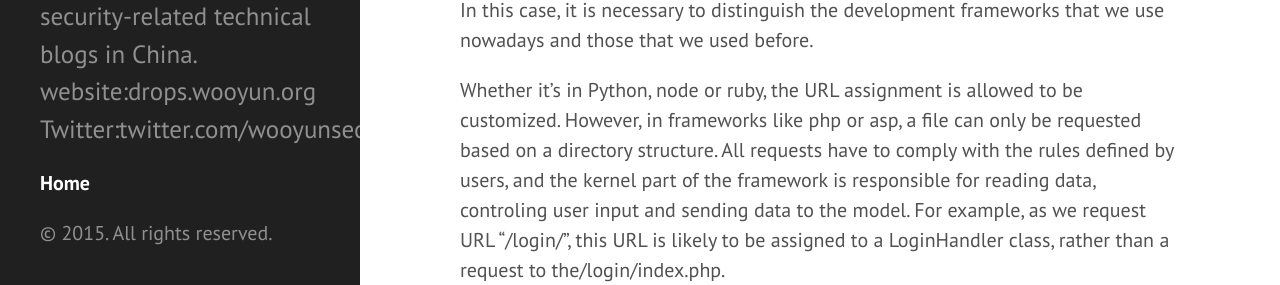
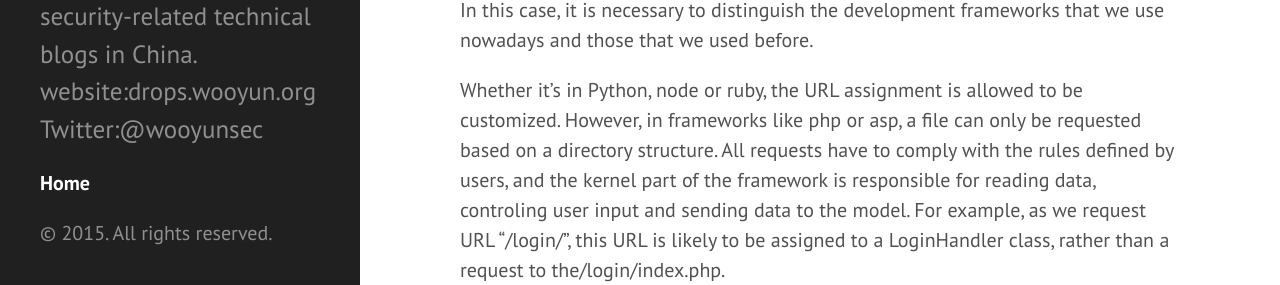
Before and after one commit to woolabs/woolabs.github.io, a Jekyll site: the page built from index.html, in a window 1280 px wide and 900 px high, scrolled down 472 px. Shown: the part 612-897 px from the top of the window. Built offline with Jekyll 4.4.1, drawn with Linux system fonts in a browser that asks for light colours; the list of posts is cut into pages by our own code; comment, search, counter and statistics services are not loaded; some of the changed text lies outside the part shown.

Commit message:
Update _config.yml

```diff
--- a/_config.yml
+++ b/_config.yml
@@ -4,5 +4,5 @@ markdown: kramdown
 url: http://woolabs.github.io
 title: Drops
 tagline: Secure
-description: Drops is one of the greatest platforms for security-related technical blogs in China. website:drops.wooyun.org Twitter:twitter.com/wooyunsec
+description: Drops is one of the greatest platforms for security-related technical blogs in China. website:drops.wooyun.org Twitter:@wooyunsec
 paginate: 5
```
